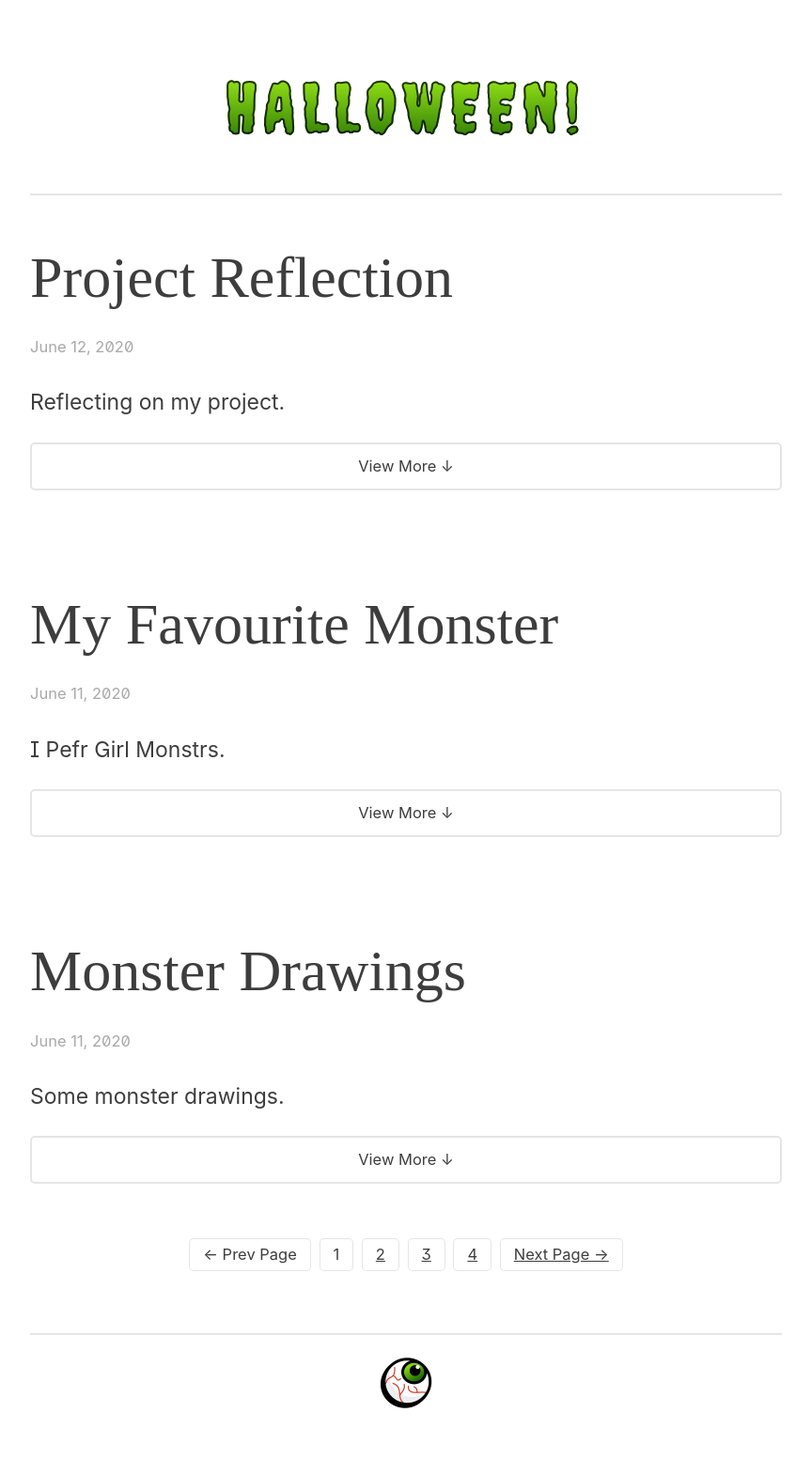
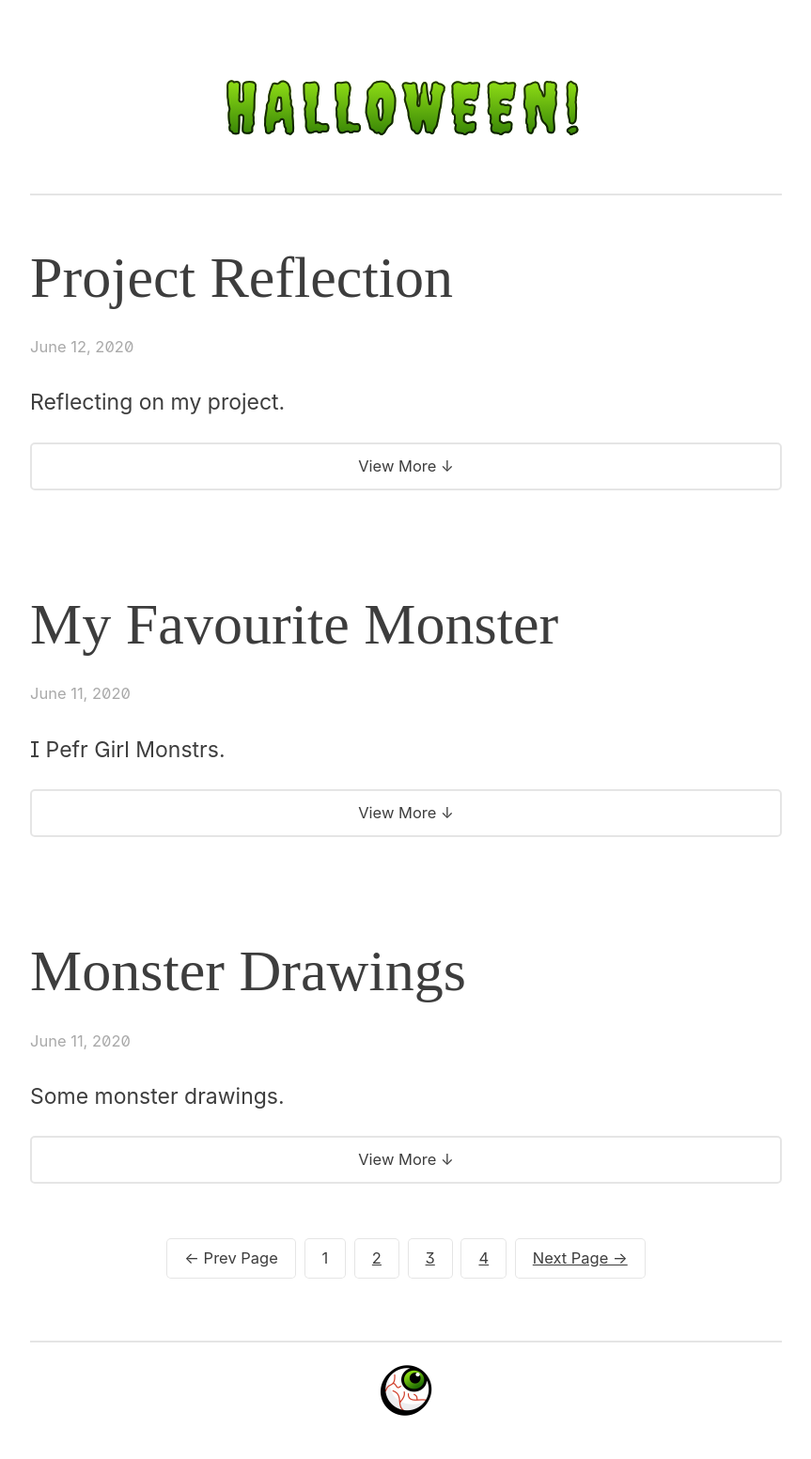
Before and after one commit to lmw13/lmw13, a Jekyll site: the page built from index.html, in a window 1280 px wide. Shown: the whole page at 94% size, without its empty margins (208-1071 px from the left). Built offline with Jekyll 4.4.1, drawn with Linux system fonts in a browser that asks for light colours; some web fonts are replaced; the list of posts is cut into pages by our own code.

Commit message:
Update style.css

```diff
--- a/css/style.css
+++ b/css/style.css
@@ -462,7 +462,7 @@ span.small {
 
 .pagination a,
 .pagination span {
-	padding: 3px 14px;
+	padding: 7px 18px;
 	border: 1px solid rgba(0, 0, 0, 0.1);
 	-webkit-border-radius: 5px;
 	-moz-border-radius: 5px;
```
